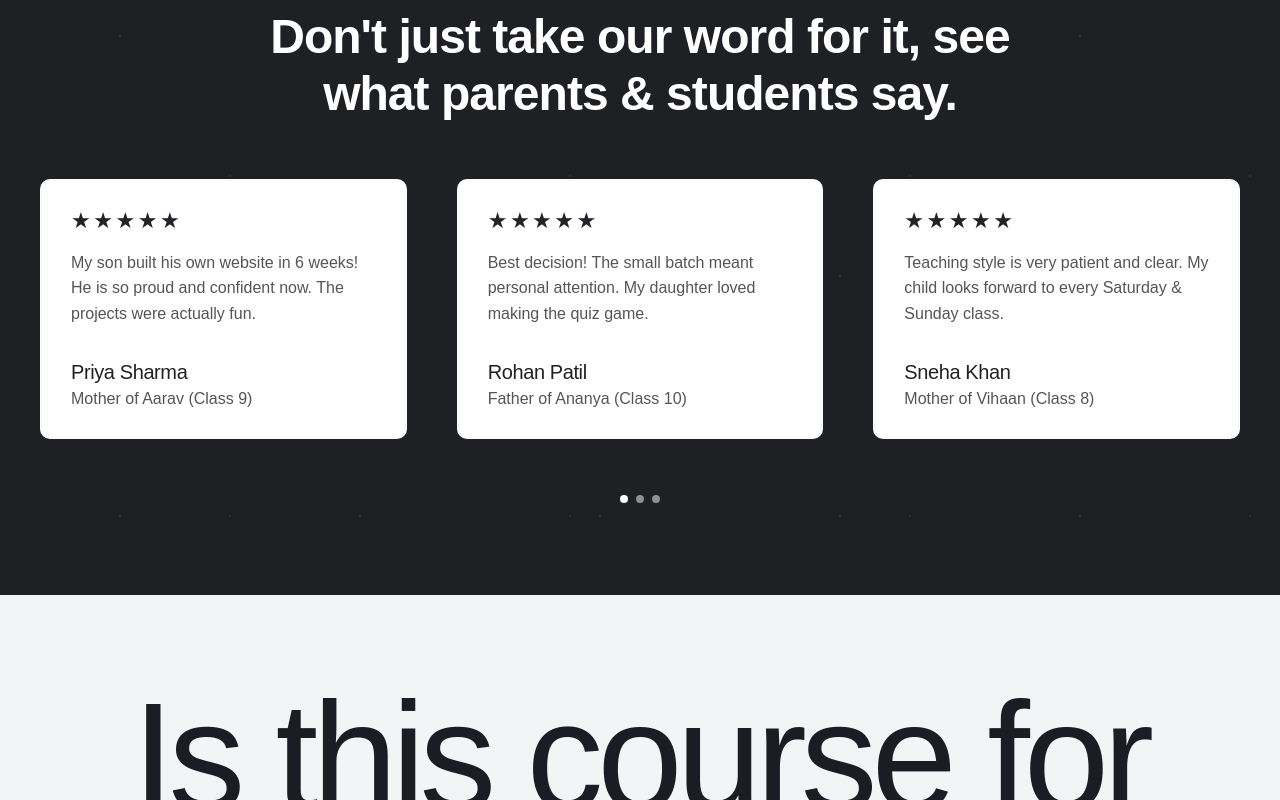
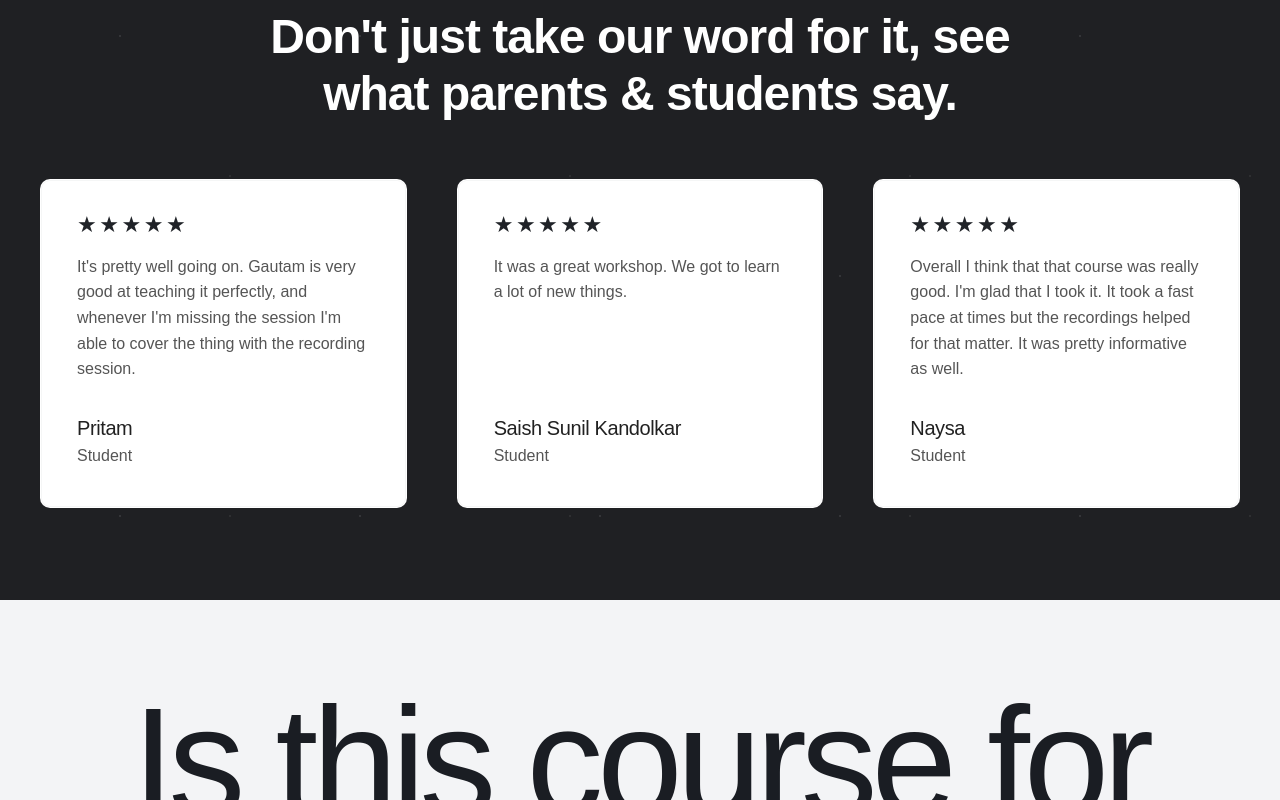
Before and after one commit to Gautham28/localhost-classes, a React (Vite) app: page / in a window 1280 px wide. Shown: the part 3762-4562 px from the top of the page. Built offline with nearby package versions, Linux system fonts and the light colour scheme; a web font is replaced by a local one.

Commit message:
added testimonials

```diff
--- a/src/App.css
+++ b/src/App.css
@@ -692,7 +692,7 @@ body {
   width: 366.66px;
   max-width: 100%;
   min-height: 362.41px;
-  padding: 30px;
+  padding: 34px 36px 42px;
   border-radius: 10px;
   border: 1px solid rgba(255, 255, 255, 0.16);
   background: #ffffff;
@@ -711,7 +711,7 @@ body {
 }
 
 .review-text {
-  margin: 18px 0 0;
+  margin: 18px 0 28px;
   font-size: 16px;
   line-height: 1.6;
   color: #555555;
@@ -720,6 +720,7 @@ body {
 
 .review-user {
   margin-top: auto;
+  padding-top: 8px;
   display: flex;
   align-items: flex-start;
 }
@@ -734,30 +735,11 @@ body {
 }
 
 .review-role {
-  margin: 7px 0 0;
+  margin: 8px 0 0;
   color: #555555;
   font-size: 16px;
   line-height: 1.2;
   font-weight: 400;
-}
-
-.review-dots {
-  margin: 56px auto 0;
-  width: max-content;
-  display: flex;
-  align-items: center;
-  gap: 8px;
-}
-
-.review-dots span {
-  width: 8px;
-  height: 8px;
-  border-radius: 50%;
-  background: rgba(255, 255, 255, 0.5);
-}
-
-.review-dots .active {
-  background: #fff;
 }
 
 .why-section {
@@ -2042,7 +2024,7 @@ body {
   }
 
   .review-card {
-    padding: 16px;
+    padding: 22px 22px 32px;
     border-radius: 11px;
   }
 
--- a/src/components/Reviews.jsx
+++ b/src/components/Reviews.jsx
@@ -1,21 +1,21 @@
 const reviews = [
   {
     stars: 5,
-    text: 'My son built his own website in 6 weeks! He is so proud and confident now. The projects were actually fun.',
-    name: 'Priya Sharma',
-    role: 'Mother of Aarav (Class 9)',
+    text: "It's pretty well going on. Gautam is very good at teaching it perfectly, and whenever I'm missing the session I'm able to cover the thing with the recording session.",
+    name: 'Pritam',
+    role: 'Student',
   },
   {
     stars: 5,
-    text: 'Best decision! The small batch meant personal attention. My daughter loved making the quiz game.',
-    name: 'Rohan Patil',
-    role: 'Father of Ananya (Class 10)',
+    text: 'It was a great workshop. We got to learn a lot of new things.',
+    name: 'Saish Sunil Kandolkar',
+    role: 'Student',
   },
   {
     stars: 5,
-    text: 'Teaching style is very patient and clear. My child looks forward to every Saturday & Sunday class.',
-    name: 'Sneha Khan',
-    role: 'Mother of Vihaan (Class 8)',
+    text: "Overall I think that that course was really good. I'm glad that I took it. It took a fast pace at times but the recordings helped for that matter. It was pretty informative as well.",
+    name: 'Naysa',
+    role: 'Student',
   },
 ]
 
@@ -44,12 +44,6 @@ function Reviews() {
             </article>
           ))}
         </div>
-
-        <div className="review-dots" aria-hidden="true">
-          <span className="active" />
-          <span />
-          <span />
-        </div>
       </div>
     </section>
   )
```
